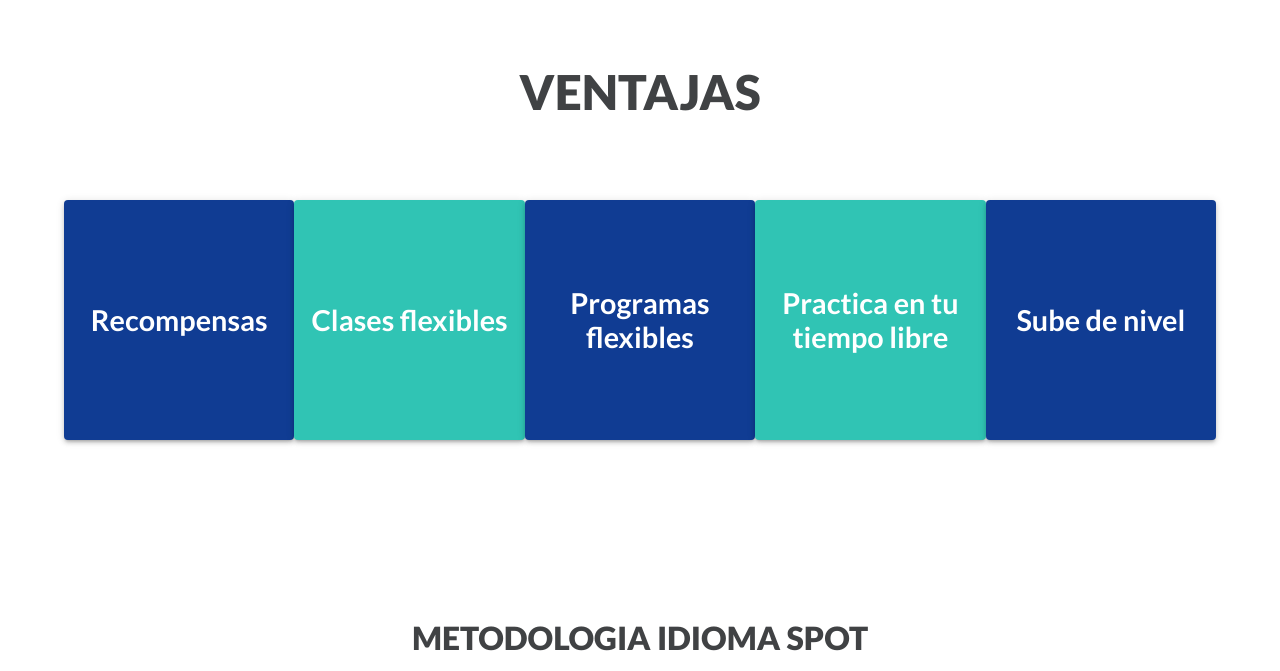
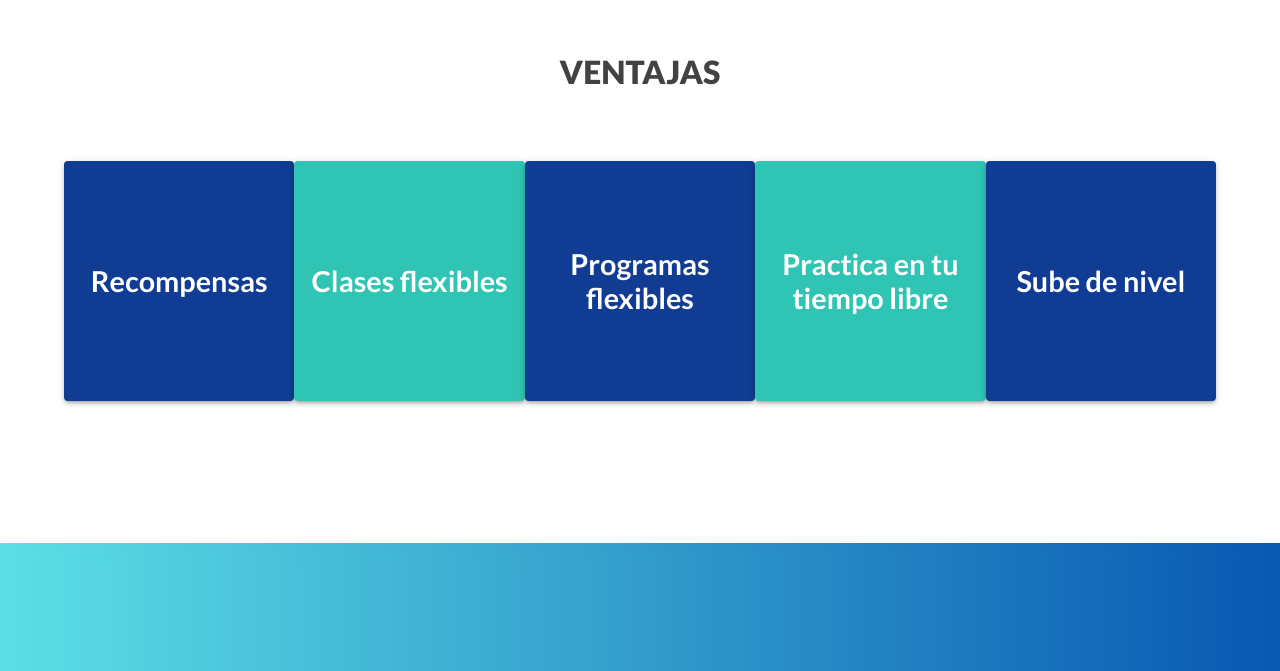
Before and after one commit to IdiomaSpot/idioma-spot-ui, a React (Create React App) app: page / in a window 1280 px wide. Shown: the part 1369-2040 px from the top of the page. Built offline with nearby package versions, Linux system fonts and the light colour scheme.

Commit message:
Finish methodology section

```diff
--- a/src/App.js
+++ b/src/App.js
@@ -15,9 +15,9 @@
       <MainBanner />
       <PromosSection />
       <AdvantagesSection />
-      <Methodology />
       <WhyUsSection />
       <TextBloc text={text['phrase']} />
+      <Methodology />
     </div>
   );
 }
--- a/src/pages/Home/Advantages/Advantage.js
+++ b/src/pages/Home/Advantages/Advantage.js
@@ -24,7 +24,7 @@
       onMouseLeave={leaveHandler}
       style={{ backgroundColor: color }}
     >
-      <h2 className={`Advantage-tittle ${id}`}>{title}</h2>
+      <h2 className={`Advantage-title ${id}`}>{title}</h2>
       <div className={`Advantage-text ${id}`}>{text}</div>
     </Paper>
   );
--- a/src/pages/Home/Advantages/AdvantagesSection.js
+++ b/src/pages/Home/Advantages/AdvantagesSection.js
@@ -5,10 +5,10 @@
 import Advantage from './Advantage';
 import { Container } from '@mui/material';
 
-const tittleAdvantages = Object.keys(advantagesText)[0];
-const textObjArr = advantagesText[tittleAdvantages];
+const titleAdvantages = Object.keys(advantagesText)[0];
+const textObjArr = advantagesText[titleAdvantages];
 
-const AdvantagesSection = ({ tittle, array }) => {
+const AdvantagesSection = ({ title, array }) => {
   const getAdvantages = () => {
     let changeColor = false;
     return array.map((obj, index) => {
@@ -29,8 +29,8 @@
   return (
     <div className='advantages-section'>
       <Container maxWidth='lg'>
-        <div className='advantages-tittle'>
-          <h1>{tittle}</h1>
+        <div className='advantages-title'>
+          <h1>{title}</h1>
         </div>
         <div className='advantages-body'>{getAdvantages()}</div>
       </Container>
@@ -39,12 +39,12 @@
 };
 
 AdvantagesSection.propTypes = {
-  tittle: PropTypes.string,
+  title: PropTypes.string,
   array: PropTypes.arrayOf(PropTypes.shape({})),
 };
 
 AdvantagesSection.defaultProps = {
-  tittle: tittleAdvantages,
+  title: titleAdvantages,
   array: textObjArr,
 };
 
--- a/src/pages/Home/Advantages/AdvantagesSection.scss
+++ b/src/pages/Home/Advantages/AdvantagesSection.scss
@@ -1,12 +1,12 @@
 @import '../../../assets/styles/variables.scss';
+@import '/src/assets/styles/mixins.scss';
 .advantages-section {
   width: 100vw;
   display: flex;
   justify-content: center;
   flex-direction: row;
-  & h1 {
-    font-size: 3rem;
-  }
+  @include titles(2em);
+
   .advantages-body {
     display: flex;
     align-items: center;
```
